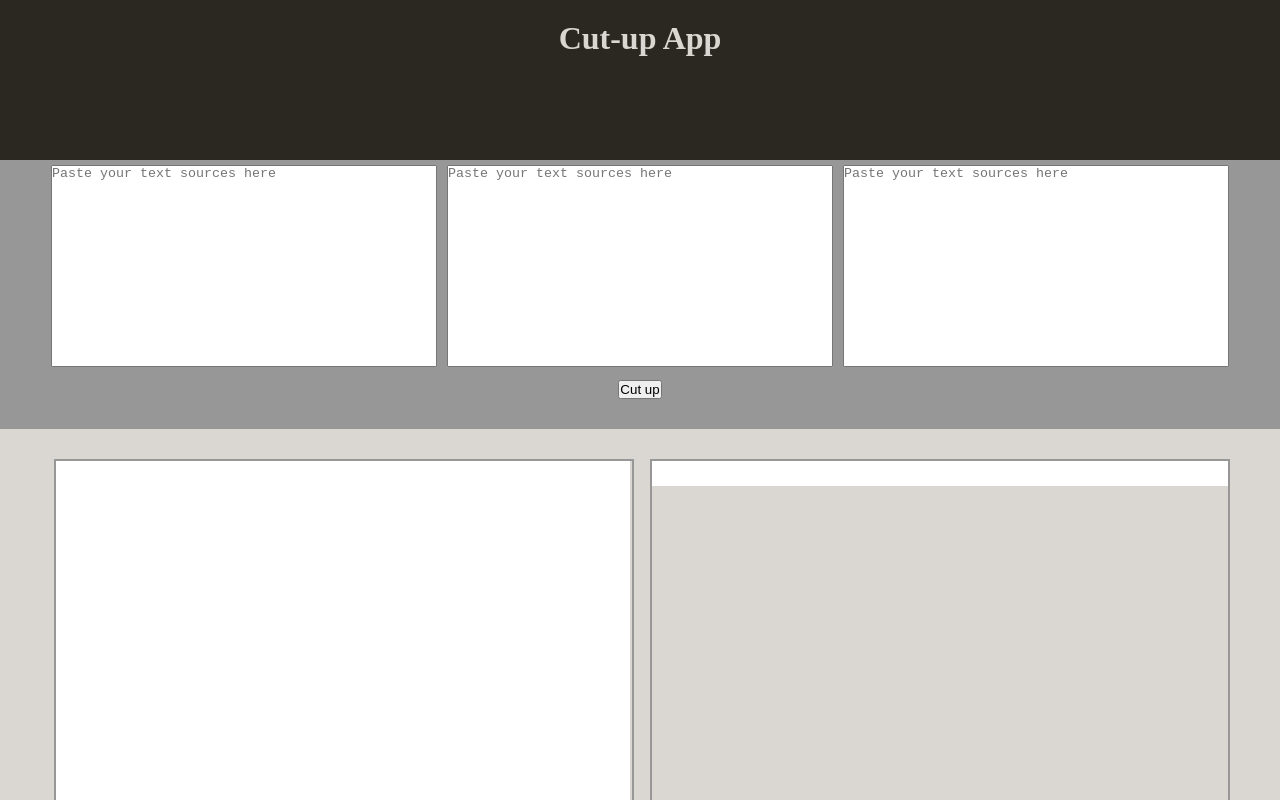
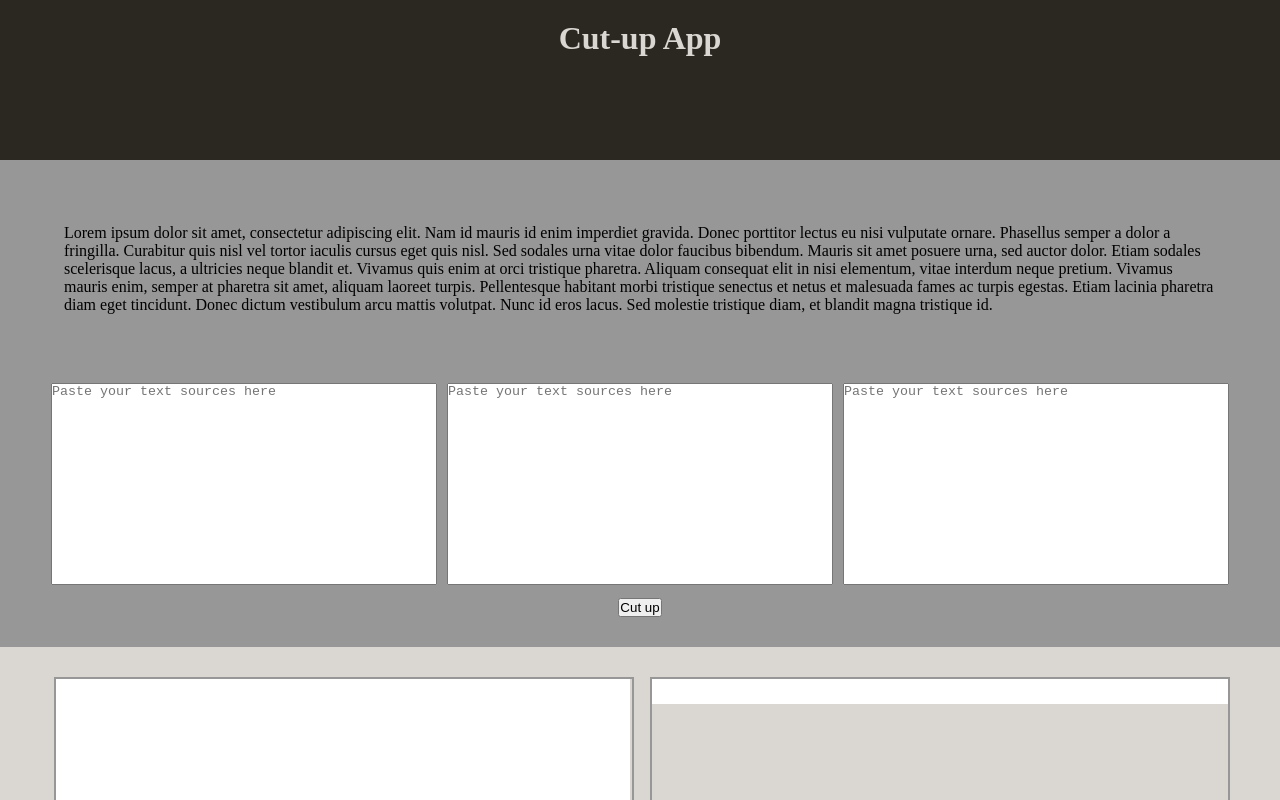
Before and after one commit to charlie-galb/cut-up, a React app: page / in a window 1280 px wide. Shown: the top 800 px of the page. Built offline with nearby package versions, Linux system fonts and the light colour scheme.

Commit message:
Ad dintro

```diff
--- a/src/components/App.tsx
+++ b/src/components/App.tsx
@@ -6,6 +6,7 @@ import { CuttingBoard } from "./CuttingBoard/CuttingBoard"
 import { CraftingBoard } from "./CraftingBoard/CraftingBoard"
 import { Header } from "./Header/Header"
 import { OutputBox } from "./OutputBox/OutputBox"
+import { Intro } from "./Intro/Intro"
 
 import { initialChunkContainers, initialLineOrder } from "../data/initialState"
 import { removeAtIndex, insertAtIndex, arrayMove } from "../utils/array"
@@ -142,6 +143,7 @@ export const App = () => {
     return (
       <div className="app-container">
         <Header />
+        <Intro />
         <CuttingBoard
           chunkContainers={chunkContainers}
           setWordChunks={setWordChunks}
```
